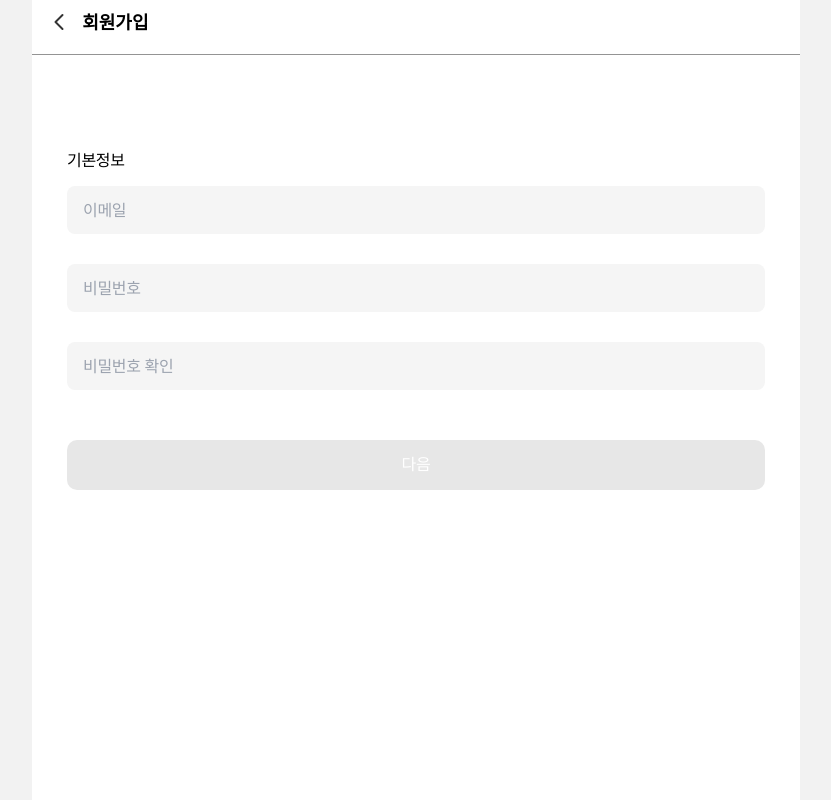
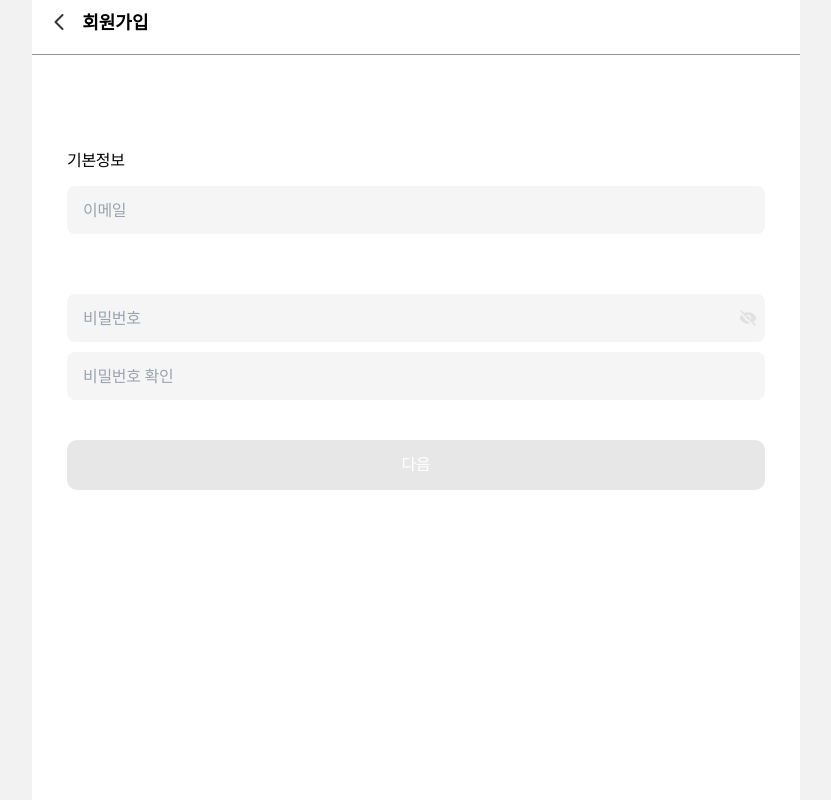
Before and after one commit to froggy-reboot/froggy-front, a React (Create React App) app: page / in a window 1280 px wide. Shown: the part 1600-2400 px from the top of the page, without its empty margins (224-1055 px from the left). Built offline with nearby package versions, Linux system fonts and the light colour scheme.

Commit message:
Feat: 비밀번호 눈모양 아이콘 추가, 비밀번호 확인 추가

```diff
--- a/src/pages/signin/SignInConstants.ts
+++ b/src/pages/signin/SignInConstants.ts
@@ -20,6 +20,7 @@ const SOCIAL_LOGIN = [
 const ERROR_MESSAGE = {
   EMAIL: '이메일 형식이 올바르지 않습니다.',
   PASSWORD: '비밀번호는 6글자 이상 입력해주세요.',
+  PASSWORDCONFIRM: '비밀번호가 일치하지 않습니다.',
 } as const;
 
 const LOGIN = '로그인' as const;
--- a/src/pages/signup/SignUp.tsx
+++ b/src/pages/signup/SignUp.tsx
@@ -1,13 +1,9 @@
-import React from 'react';
-import { ReactComponent as Back } from 'src/assets/back.svg'
+import React, { useState } from 'react';
+import { ReactComponent as Back } from 'src/assets/back.svg';
+import { ReactComponent as Eye } from 'src/assets/hideeye.svg';
 import { useForm, SubmitHandler } from 'react-hook-form';
-import {
-  ERROR_MESSAGE,
-  REG_EXP,
-} from 'src/pages/signin/SignInConstants';
-import {
-  NEXT
-} from 'src/pages/signup/SignUpConstants';
+import { ERROR_MESSAGE, REG_EXP } from 'src/pages/signin/SignInConstants';
+import { NEXT } from 'src/pages/signup/SignUpConstants';
 
 interface IFormInput {
   email: string;
@@ -16,10 +12,13 @@ interface IFormInput {
 }
 
 function SignUp() {
+  const [showPassword, setshowPassword] = useState(false);
   const {
     register,
     handleSubmit,
     formState: { errors, isValid },
+    watch,
+    getValues,
   } = useForm<IFormInput>({ mode: 'all' });
 
   const onSubmit: SubmitHandler<IFormInput> = (data) => {
@@ -29,15 +28,15 @@ function SignUp() {
     <div className="container">
       <div className="ml-5 flex w-full items-center justify-start">
         <Back />
-        <p className='text-Navbar'>회원가입</p>
+        <p className="text-Navbar">회원가입</p>
       </div>
-      <hr className="mt-4 w-[100%] overflow-visible border-black-50" />
-      <div className="mt-10  w-[100%]">
+      <hr className="mt-[1rem] w-[100%] overflow-visible border-black-50" />
+      <div className="mt-[2.5rem]  w-[100%]">
         <form
           onSubmit={handleSubmit(onSubmit)}
           className="mt-[6.5rem] flex w-[100%] flex-col md:mt-[7rem]">
-          <div className="mx-[2.5rem] flex flex-col gap-[0.5rem] px-[1rem] md:gap-[1.5rem]">
-            <p className='text-Body'>기본정보</p>
+          <div className="mx-[2.5rem] flex flex-col px-[1rem] md:gap-[1.5rem]">
+            <p className="text-Body">기본정보</p>
             <input
               {...register('email', {
                 required: true,
@@ -48,8 +47,16 @@ function SignUp() {
               })}
               className="input"
               placeholder="이메일"
+              name="email"
+              id="email"
             />
             <span className="error_message">{errors?.email?.message}</span>
+            <div className="flex flex-col mt-[3rem] gap-[0.5rem]">
+              <label className="relative ">
+                <Eye
+                  className="w-8 h-8 absolute top-1/2 transform -translate-y-1/2 right-3"
+                  onClick={() => setshowPassword(!showPassword)}
+                />
                 <input
                   {...register('password', {
                     required: true,
@@ -60,30 +67,39 @@ function SignUp() {
                   })}
                   className="input"
                   placeholder="비밀번호"
+                  type={showPassword ? 'text' : 'password'}
                 />
+              </label>
               <span className="error_message">{errors?.password?.message}</span>
               <input
                 {...register('passwordConfirm', {
                   required: true,
-                pattern: {
-                  value: REG_EXP.PASSWORD,
-                  message: ERROR_MESSAGE.PASSWORD,
+                  validate: {
+                    messages: (val: string) =>
+                      watch('password') !== watch('passwordConfirm') &&
+                      getValues('passwordConfirm') &&
+                      ERROR_MESSAGE.PASSWORDCONFIRM,
                   },
                 })}
                 className="input"
                 placeholder="비밀번호 확인"
               />
-            <span className="error_message">{errors?.password?.message}</span>
+              <span className="error_message">
+                {errors?.passwordConfirm?.message}
+              </span>
+            </div>
             <button
               type="submit"
-              className={`submit_btn ${isValid ? 'bg-green-50' : 'bg-black-30'}`}>
+              className={`submit_btn ${
+                isValid ? 'bg-green-50' : 'bg-black-30'
+              }`}>
               {NEXT}
             </button>
           </div>
         </form>
       </div>
     </div>
-  )
+  );
 }
 
-export default SignUp
+export default SignUp;
```
Lines whose indentation alone changed are shown as unchanged.
